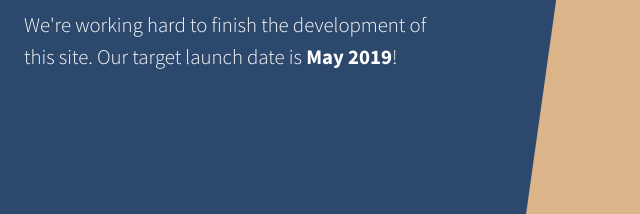
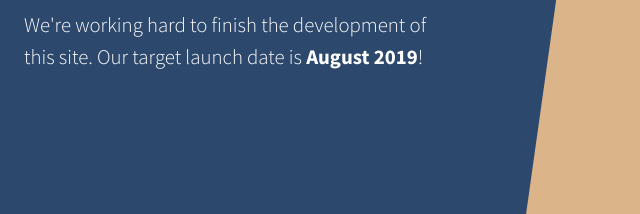
Before and after one commit to khaigen/khaigen.github.io, a website: page index.html in a window 1280 px wide. Shown: the part 376-590 px from the top of the page, 39-679 px from the left. Drawn offline with Linux system fonts and the light colour scheme.

Commit message:
Update index.html

```diff
--- a/index.html
+++ b/index.html
@@ -42,7 +42,7 @@
           <div class="masthead-content text-white py-5 py-md-0">
             <h1 class="mb-3">Coming Soon!</h1>
             <p class="mb-5">We're working hard to finish the development of this site. Our target launch date is
-              <strong>May 2019</strong>!</p>
+              <strong>August 2019</strong>!</p>
           </div>
         </div>
       </div>
```
